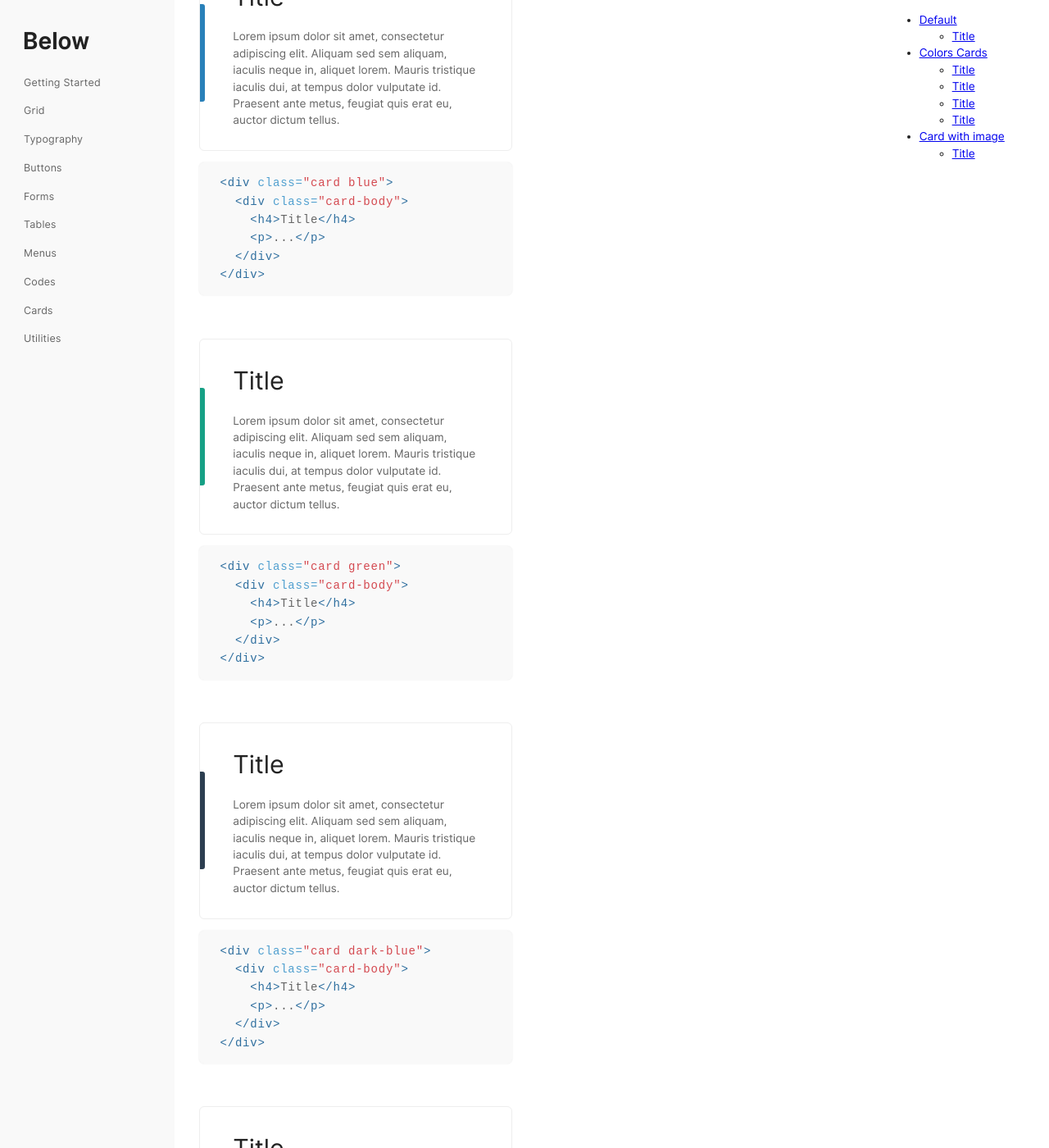
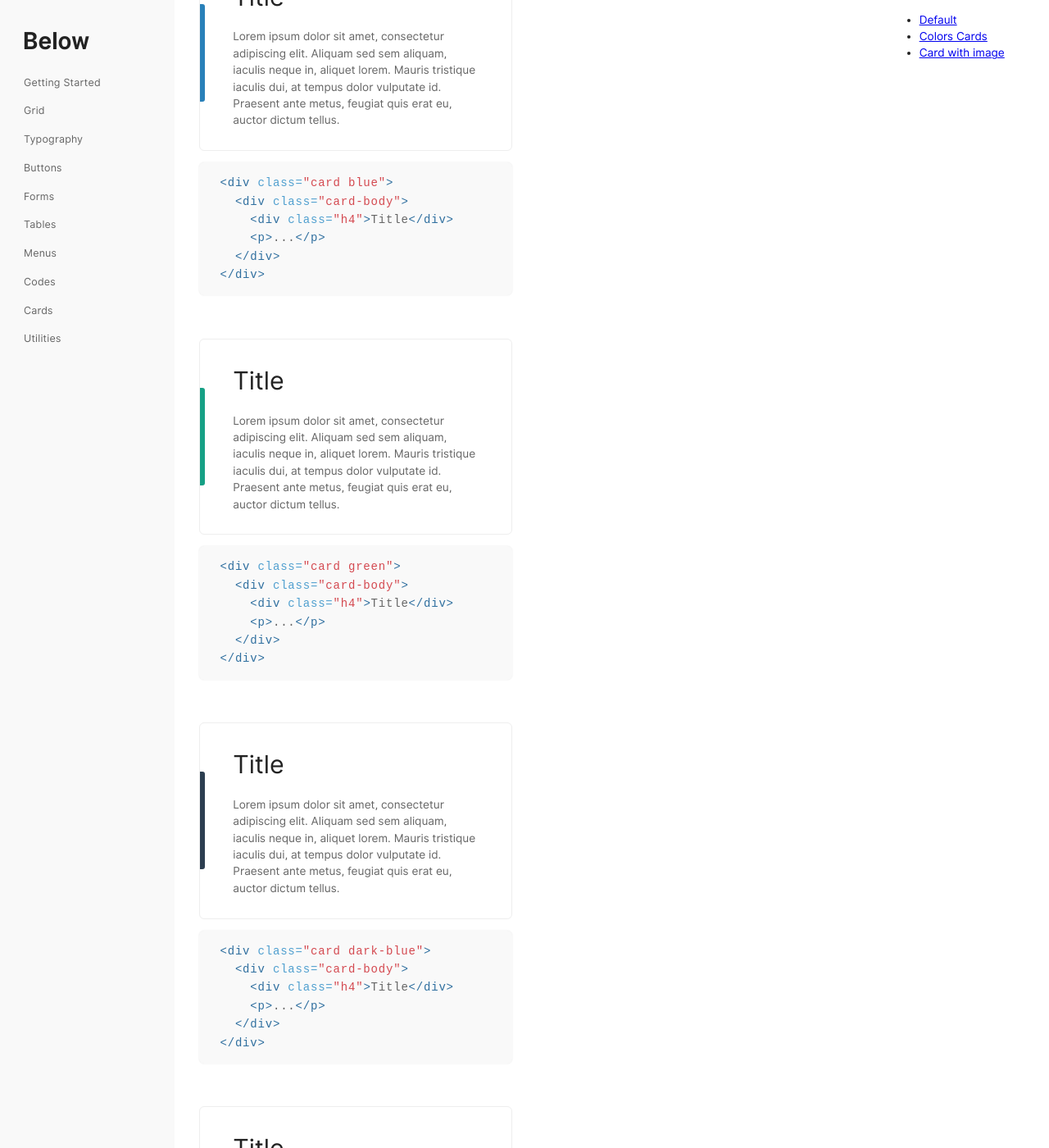
Before and after one commit to innusource/below, a Jekyll site: the page built from 09-cards.md, in a window 1280 px wide and 1400 px high, scrolled down 839 px. Shown: the whole window at 82% size. Built offline with Jekyll 4.4.1, drawn with Linux system fonts in a browser that asks for light colours; some of the changed text lies outside the part shown.

Commit message:
h1 levels with classes
div with h* classes for organization in sidebar right

```diff
--- a/09-cards.md
+++ b/09-cards.md
@@ -11,7 +11,7 @@
 <div class="element-card">
   <div class="card">
     <div class="card-body">
-      <h4>Title</h4>
+      <div class="h4">Title</div>
       <p>
         Lorem ipsum dolor sit amet, consectetur adipiscing elit. Aliquam sed sem aliquam, iaculis neque in, aliquet lorem. Mauris tristique iaculis dui, at tempus dolor vulputate id. Praesent ante metus, feugiat quis erat eu, auctor dictum tellus.
       </p>
@@ -22,7 +22,7 @@
 {% highlight html %}
 <div class="card">
   <div class="card-body">
-    <h4>Title</h4>
+    <div class="h4">Title</div>
     <p>...</p>
   </div>
 </div>
@@ -33,7 +33,7 @@
 <div class="element-card">
   <div class="card blue">
     <div class="card-body">
-      <h4>Title</h4>
+      <div class="h4">Title</div>
       <p>
         Lorem ipsum dolor sit amet, consectetur adipiscing elit. Aliquam sed sem aliquam, iaculis neque in, aliquet lorem. Mauris tristique iaculis dui, at tempus dolor vulputate id. Praesent ante metus, feugiat quis erat eu, auctor dictum tellus.
       </p>
@@ -43,7 +43,7 @@
 {% highlight html %}
 <div class="card blue">
   <div class="card-body">
-    <h4>Title</h4>
+    <div class="h4">Title</div>
     <p>...</p>
   </div>
 </div>
@@ -52,7 +52,7 @@
 <div class="element-card">
   <div class="card green">
     <div class="card-body">
-      <h4>Title</h4>
+      <div class="h4">Title</div>
       <p>
         Lorem ipsum dolor sit amet, consectetur adipiscing elit. Aliquam sed sem aliquam, iaculis neque in, aliquet lorem. Mauris tristique iaculis dui, at tempus dolor vulputate id. Praesent ante metus, feugiat quis erat eu, auctor dictum tellus.
       </p>
@@ -61,7 +61,7 @@
 {% highlight html %}
 <div class="card green">
   <div class="card-body">
-    <h4>Title</h4>
+    <div class="h4">Title</div>
     <p>...</p>
   </div>
 </div>
@@ -70,7 +70,7 @@
 <div class="element-card">
   <div class="card dark-blue">
     <div class="card-body">
-      <h4>Title</h4>
+      <div class="h4">Title</div>
       <p>
         Lorem ipsum dolor sit amet, consectetur adipiscing elit. Aliquam sed sem aliquam, iaculis neque in, aliquet lorem. Mauris tristique iaculis dui, at tempus dolor vulputate id. Praesent ante metus, feugiat quis erat eu, auctor dictum tellus.
       </p>
@@ -79,7 +79,7 @@
 {% highlight html %}
 <div class="card dark-blue">
   <div class="card-body">
-    <h4>Title</h4>
+    <div class="h4">Title</div>
     <p>...</p>
   </div>
 </div>
@@ -88,7 +88,7 @@
 <div class="element-card">
   <div class="card black">
     <div class="card-body">
-      <h4>Title</h4>
+      <div class="h4">Title</div>
       <p>
         Lorem ipsum dolor sit amet, consectetur adipiscing elit. Aliquam sed sem aliquam, iaculis neque in, aliquet lorem. Mauris tristique iaculis dui, at tempus dolor vulputate id. Praesent ante metus, feugiat quis erat eu, auctor dictum tellus.
       </p>
@@ -97,7 +97,7 @@
 {% highlight html %}
 <div class="card black">
   <div class="card-body">
-    <h4>Title</h4>
+    <div class="h4">Title</div>
     <p>...</p>
   </div>
 </div>
@@ -110,7 +110,7 @@
   <div class="card">
     <img src="/assets/img/img.jpg">
     <div class="card-body">
-      <h4>Title</h4>
+      <div class="h4">Title</div>
       <p>
         Lorem ipsum dolor sit amet, consectetur adipiscing elit. Aliquam sed sem aliquam, iaculis neque in, aliquet lorem. Mauris tristique iaculis dui, at tempus dolor vulputate id. Praesent ante metus, feugiat quis erat eu, auctor dictum tellus.
       </p>
@@ -122,7 +122,7 @@
 <div class="card">
   <img src="your-image-here.jpg">
   <div class="card-body">
-    <h4>Title</h4>
+    <div class="h4">Title</div>
     <p>...</p>
   </div>
 </div>
```
Also changed, not shown: 03-typography.md (+2 -2 lines).
